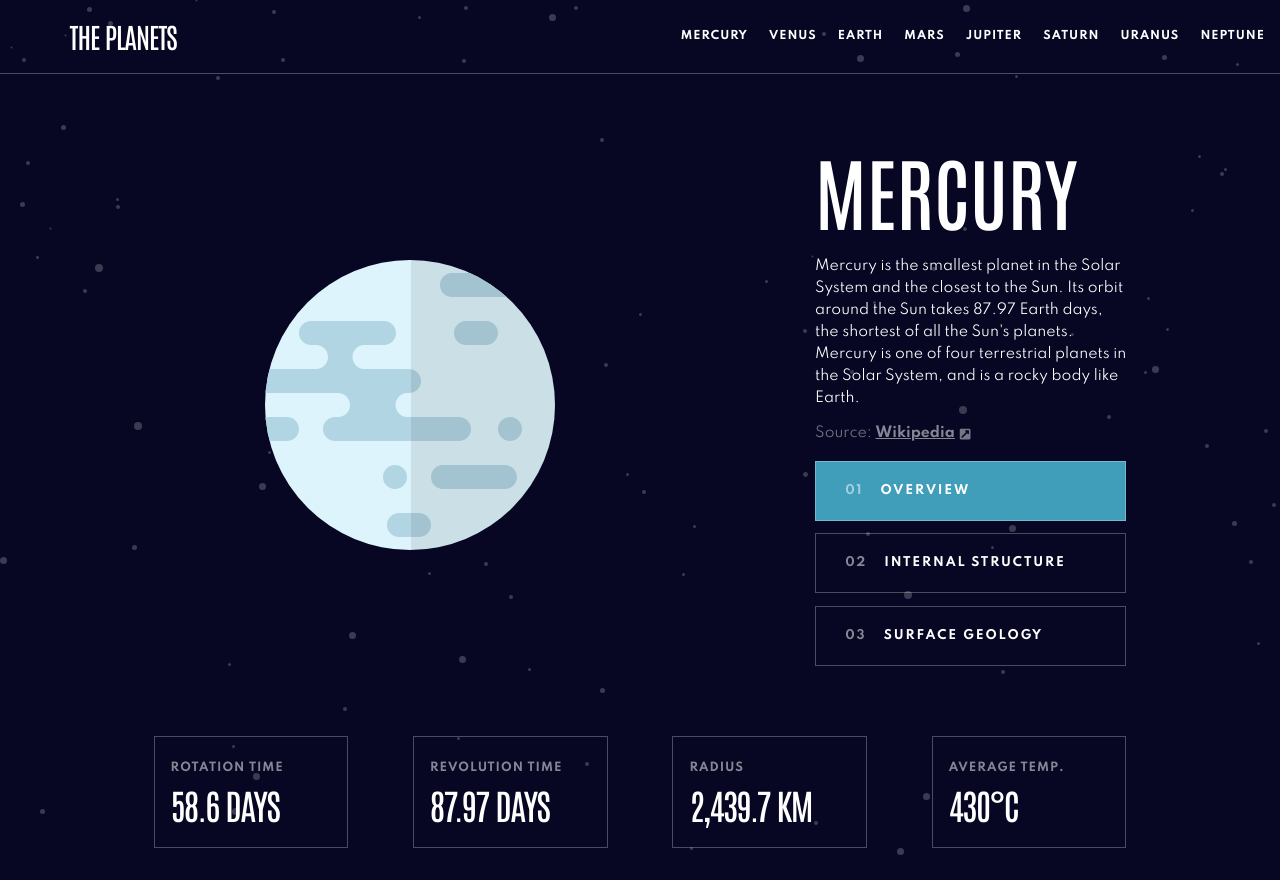
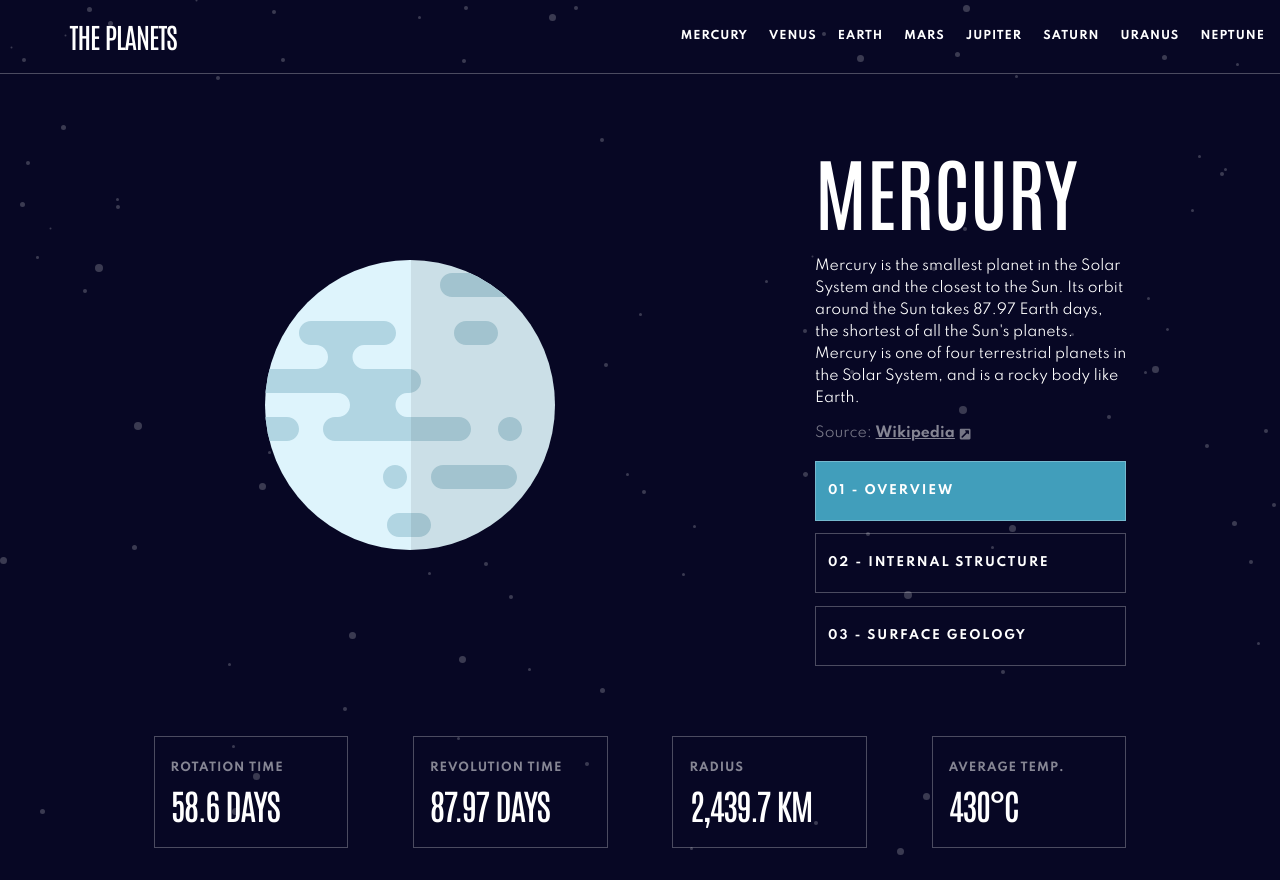
Before and after one commit to demianbara/Planets-fact-site, a React (Create React App) app: page / in a window 1280 px wide. Built offline with nearby package versions, Linux system fonts and the light colour scheme.

Commit message:
menu burguer animation

```diff
--- a/src/components/PlanetDescription.jsx
+++ b/src/components/PlanetDescription.jsx
@@ -43,8 +43,7 @@ export default function PlanetDescription({
                     value="overview"
                     className="description-button-laptop"
                 >
-                    <span className="buttons-numbers">01</span>
-                    OVERVIEW
+                    01 - OVERVIEW
                 </button>
                 <button
                     style={{
@@ -55,8 +54,7 @@ export default function PlanetDescription({
                     value="structure"
                     className="description-button-laptop"
                 >
-                    <span className="buttons-numbers">02</span>
-                    INTERNAL STRUCTURE
+                     02 - INTERNAL STRUCTURE
                 </button>
                 <button
                     style={{
@@ -67,8 +65,7 @@ export default function PlanetDescription({
                     value="geology"
                     className="description-button-laptop"
                 >
-                    <span className="buttons-numbers">03</span>
-                    SURFACE GEOLOGY
+                    03 - SURFACE GEOLOGY
                 </button>
                 {/* //botones movile */}
                 <button
--- a/src/index.css
+++ b/src/index.css
@@ -251,6 +251,7 @@ main {
     font-size: 2.2em;
     color: #ffffff;
     letter-spacing: -1.5px;
+    white-space: nowrap;
 }
 
 .geology {
@@ -259,7 +260,6 @@ main {
     margin-top: 0%;
     align-self: flex-end;
 }
-
 
 @media screen and (max-width: 740px) {
     #root {
@@ -413,11 +413,21 @@ main {
         padding-right: 5vw;
     }
 
-    .content-mobile {
+    @keyframes Menu-burguer {
+        from {
+            transform: scale(0.5, 0.5);
+        }
+        to {
+            transform: scale(1, 1);
+        }
+    }
+
+     .content-mobile {
         width: 100%;
         display: flex;
         flex-direction: column;
         height: 94vh;
+        animation: Menu-burguer 1.5s ease;
     }
 
     .content-mobile button {
@@ -442,11 +452,10 @@ main {
     }
 }
 
-
 @media screen and (max-width: 1040px) and (min-width: 740px) {
     header {
         display: flex;
-        flex-direction:column;
+        flex-direction: column;
         justify-content: center;
         align-items: center;
     }
@@ -456,7 +465,7 @@ main {
     }
 
     .header-child1 {
-         /* display: flex; */
+        /* display: flex; */
         justify-content: center;
         align-items: center;
         margin: auto;
@@ -464,7 +473,7 @@ main {
 
     .header-child2 {
         width: 100%;
-        margin:auto;
+        margin: auto;
     }
 
     .header-child2 button {
@@ -479,6 +488,7 @@ main {
     .main-planet-description {
         display: flex;
         flex-direction: row;
+        align-items: center;
         width: auto;
         height: 25vh;
         gap: 10vw;
@@ -504,7 +514,6 @@ main {
         height: auto;
     }
 
-
     .planet {
         height: 30vh;
         width: auto;
@@ -515,7 +524,7 @@ main {
     }
 
     .main-content-row2 {
-        gap:10px;
+        gap: 10px;
     }
 
     .main-content-row2 h2 {
@@ -526,5 +535,4 @@ main {
         padding: 0.8em 1.2em 1em 0.5em;
         height: auto;
     }
-
 }
```
Also changed, not shown: 10 other files (tests, documents, lock files or other folders).
